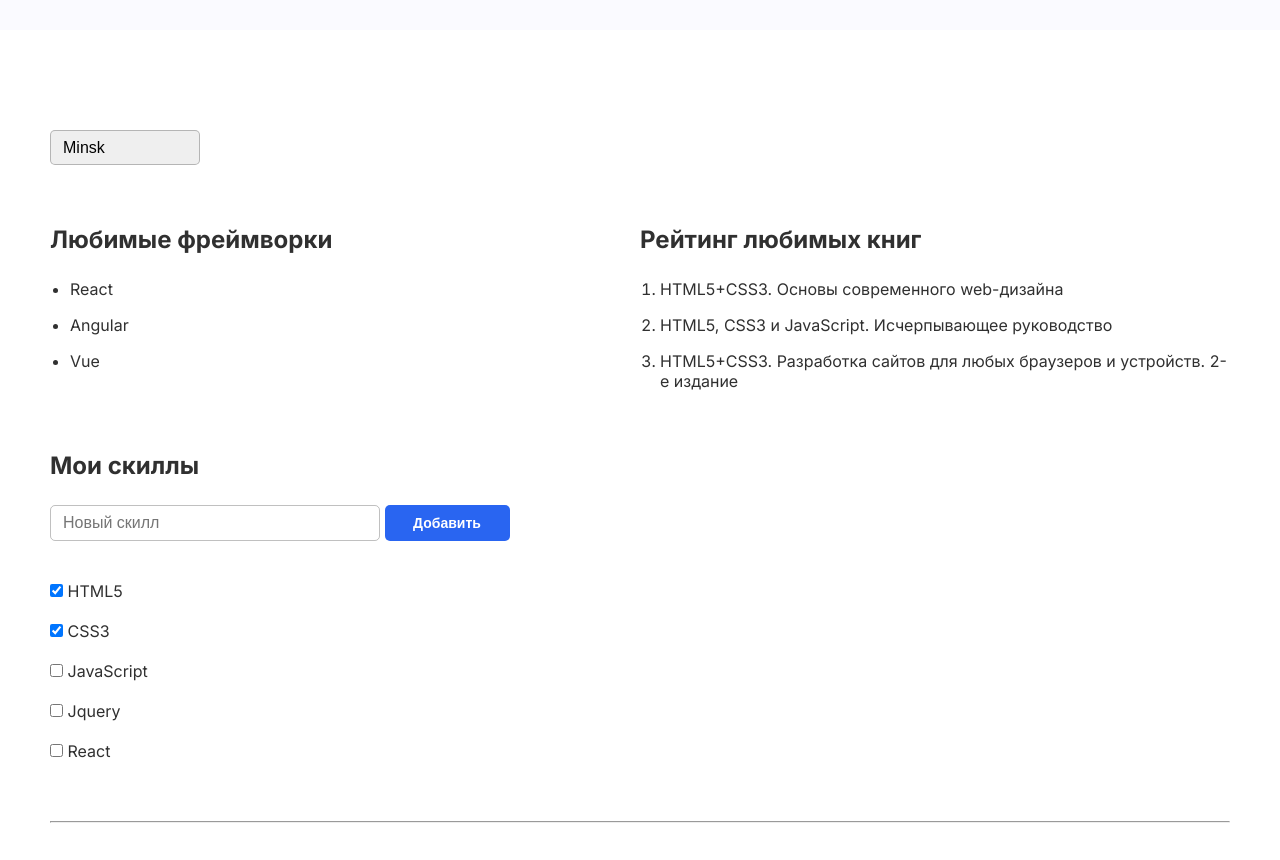
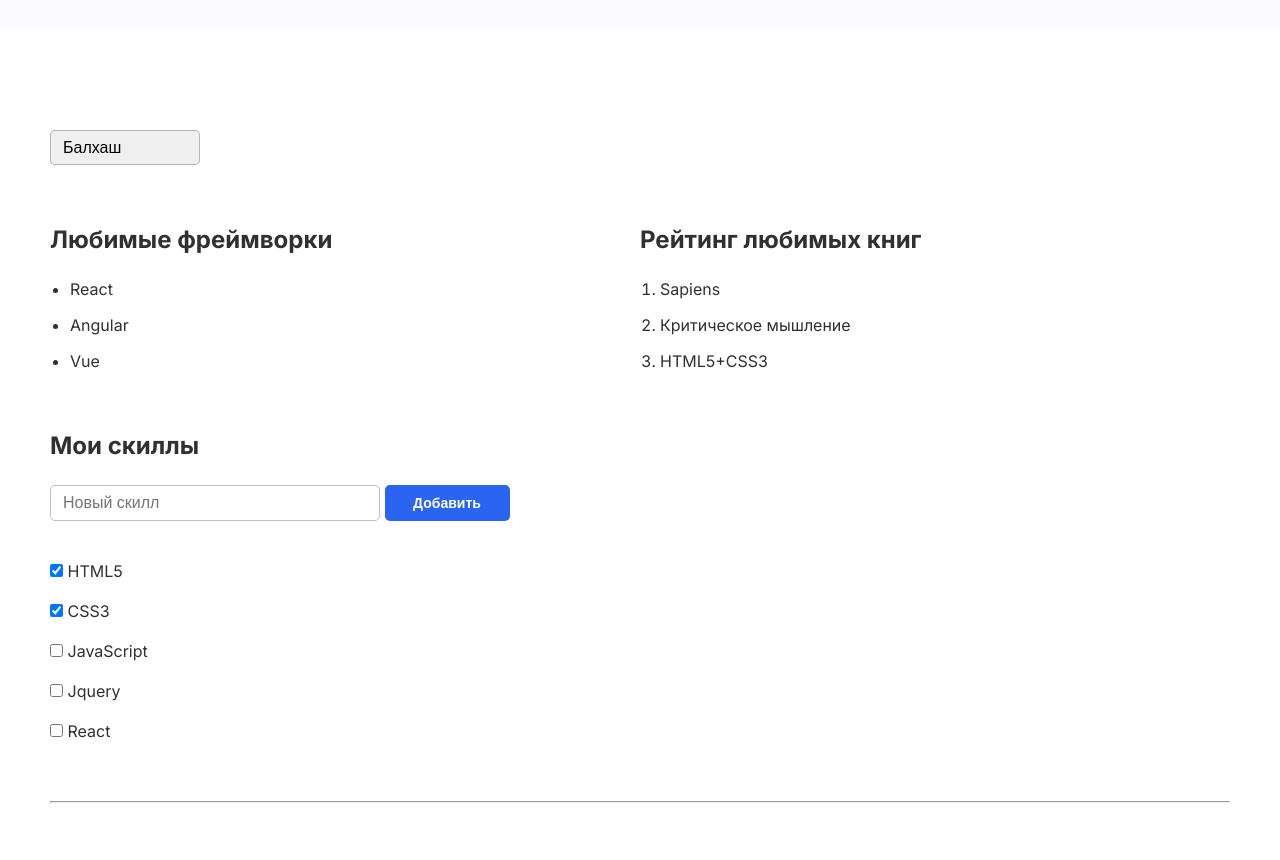
Before and after one commit to Azamat970922/4-hw-with-auto-test-html-css-main, a plain HTML site: page index.html in a window 1280 px wide. Shown: the part 840-1700 px from the top of the page. Drawn offline with Linux system fonts and the light colour scheme.

Commit message:
firts commit

```diff
--- a/index.html
+++ b/index.html
@@ -32,9 +32,9 @@
         <div class="container">
             <div class="wrapper" data-cy="hw-4-section-about-wrapper-pre">
                 <select name="" id="">
-                    <option value="">Paris</option>
-                    <option value="" selected>Minsk</option>
-                    <option value="">Milan</option>
+                    <option value="">Москва</option>
+                    <option value="" selected>Балхаш</option>
+                    <option value="">Минск</option>
                 </select>
 
                 <div class="info-wrapper" data-cy="hw-4-info-wrapper-pre">
@@ -49,9 +49,9 @@
                     <div class="books" data-cy="hw-4-books-pre">
                         <h2 class="section-title">Рейтинг любимых книг</h2>
                         <ol class="books-list">
-                            <li>HTML5+CSS3. Основы современного web-дизайна</li>
-                            <li>HTML5, CSS3 и JavaScript. Исчерпывающее руководство</li>
-                            <li>HTML5+CSS3. Разработка сайтов для любых браузеров и устройств. 2-е издание</li>
+                            <li>Sapiens</li>
+                            <li>Критическое мышление</li>
+                            <li>HTML5+CSS3</li>
                         </ol>
                     </div>
                 </div>
```
